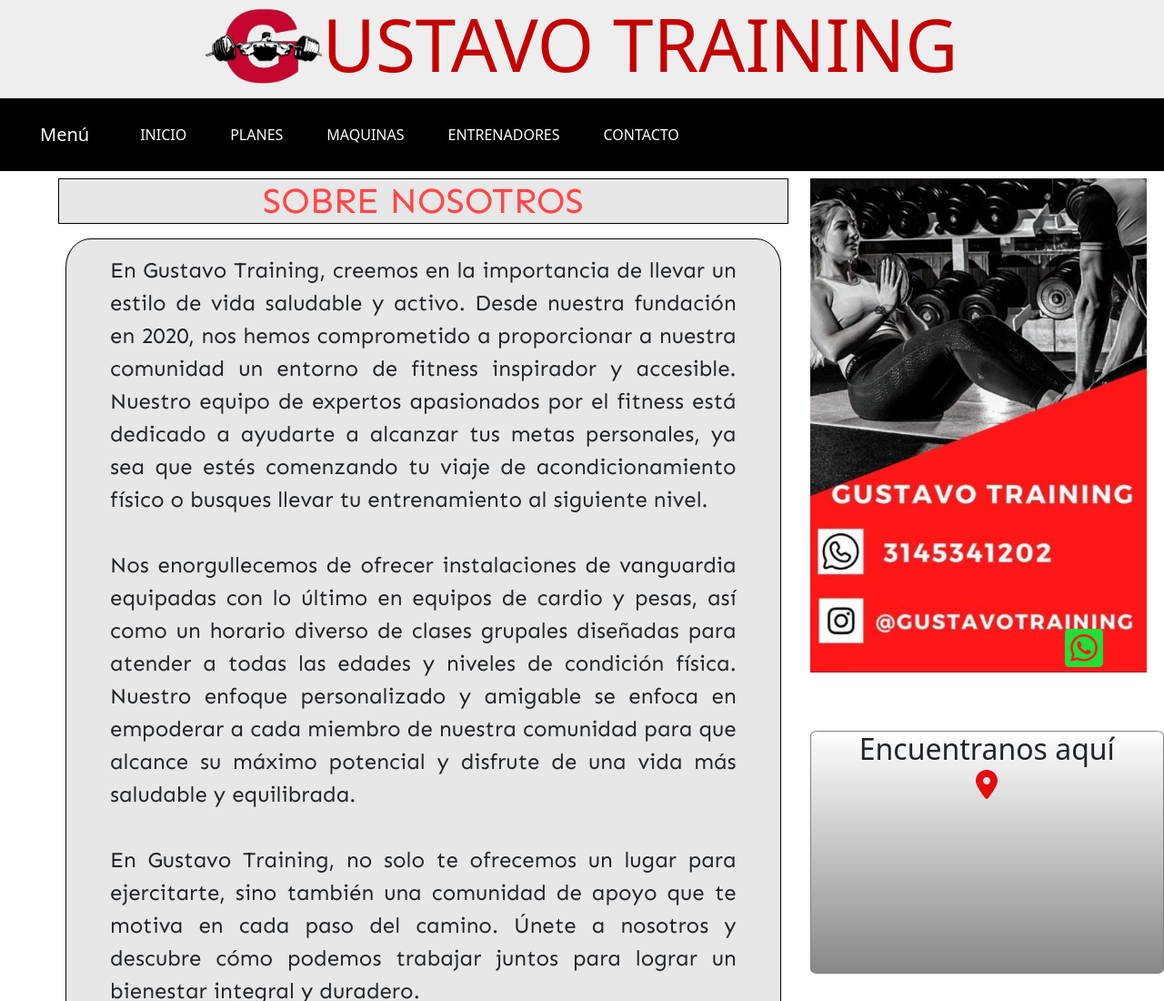
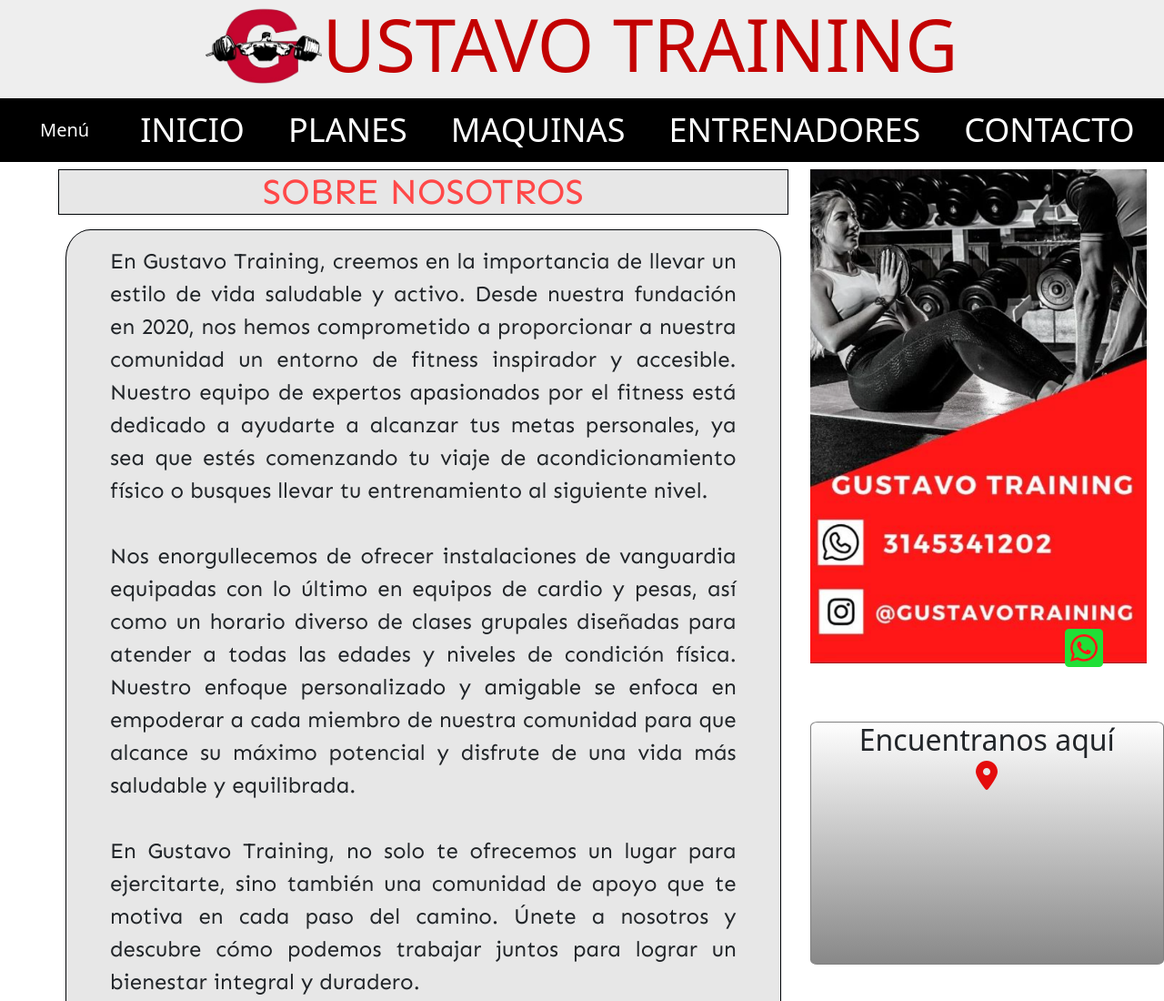
Before and after one commit to MyllerMontesino/Compartido, a plain HTML site: page Compartido/index.html in a window 1280 px wide. Shown: the top 1100 px of the page at 91% size. Drawn offline with nearby package versions, Linux system fonts and the light colour scheme; grey boxes are pictures that could not be loaded.

Commit message:
Update style.css

```diff
--- a/Compartido/css/style.css
+++ b/Compartido/css/style.css
@@ -32,15 +32,15 @@ button.navbar-toggler{
     color: white;
 }
 nav{
-    margin-top: -1rem;
     margin: auto;
     position: sticky !important;
     top: 0;
 }
 nav div{
+    font-size: 1.5em;
     margin-top: 0rem;
     background-color: black ;
-    height: 5rem;
+
 }
 nav div a{
     color: white !important;
```
